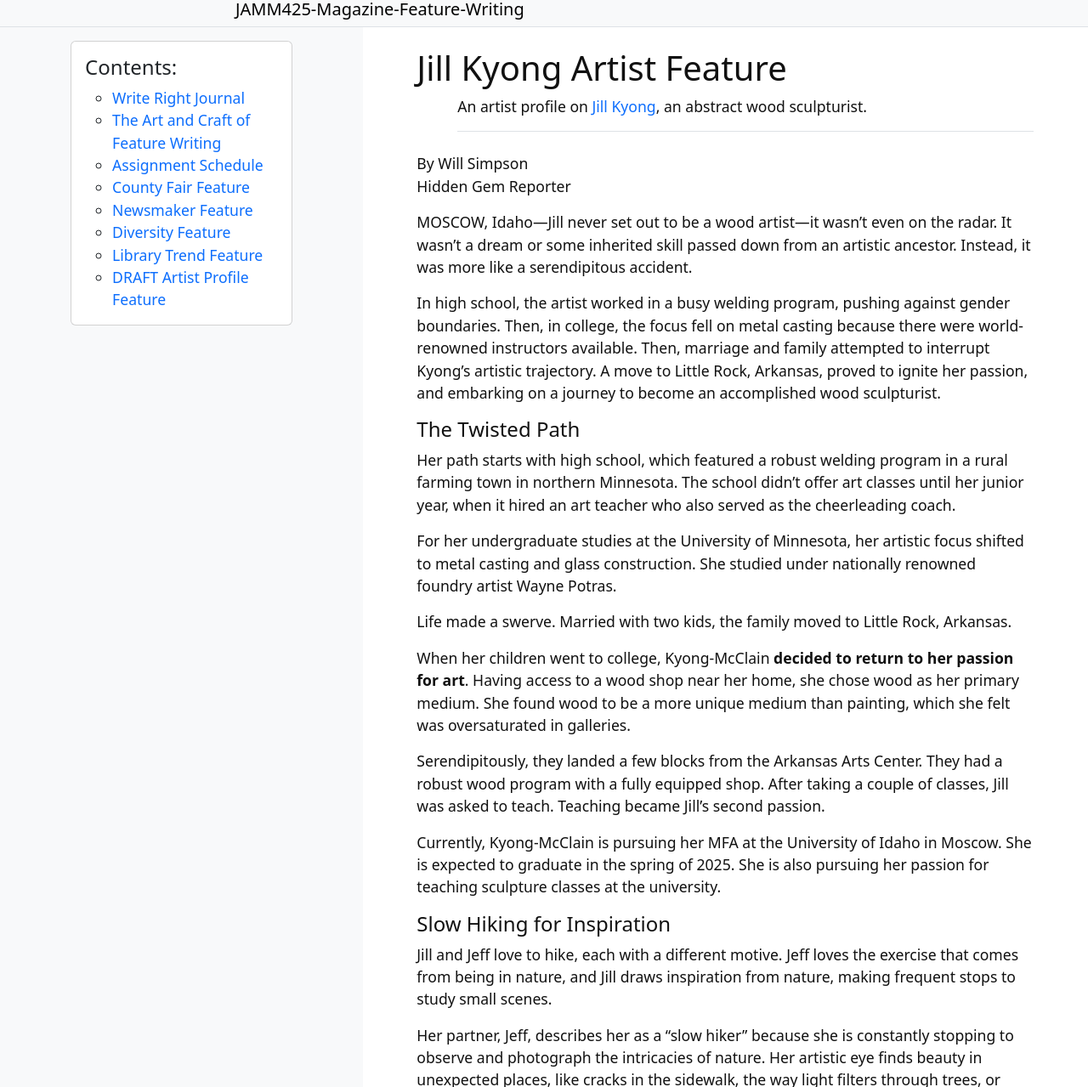
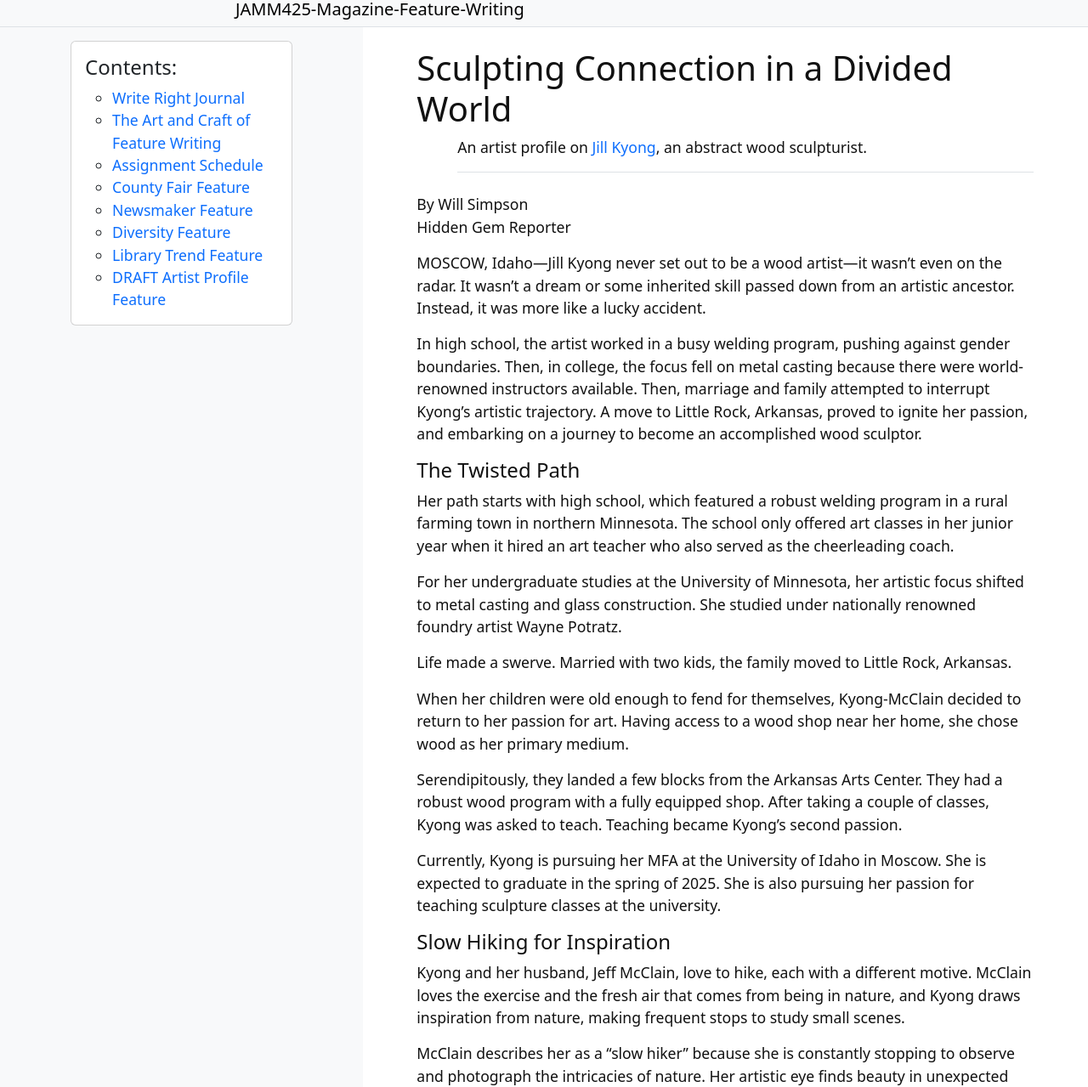
Before and after one commit to woodenzen/JAMM425-Magazine-Feature-Writing, a Jekyll site: the page built from content/8-Artist Feature.md, in a window 1280 px wide and 1400 px high, cut to the strip 121-1400 px from the top of the window. Shown: the whole strip at 85% size. Built offline with Jekyll 4.4.1, drawn with Linux system fonts in a browser that asks for light colours; some of the changed text lies outside the part shown.

```diff
--- a/content/8-Artist Feature.md
+++ b/content/8-Artist Feature.md
@@ -2,7 +2,7 @@
 UUID:      ›[[202411131528]]
 cdate:     11-13-2024 03:28 PM
 tags:       #proofing #JAMM425art #web-JAMM425
-title:       Jill Kyong Artist Feature
+title:       Sculpting Connection in a Divided World
 nav:      DRAFT Artist Profile Feature
 description: >
         An artist profile on [Jill Kyong](https://jillkyong.com/), an abstract wood sculpturist.
@@ -10,55 +10,56 @@ description: >
 By Will Simpson
 Hidden Gem Reporter
 
-MOSCOW, Idaho—Jill never set out to be a wood artist—it wasn’t even on the radar. It wasn’t a dream or some inherited skill passed down from an artistic ancestor. Instead, it was more like a serendipitous accident.
+MOSCOW, Idaho—Jill Kyong never set out to be a wood artist—it wasn’t even on the radar. It wasn’t a dream or some inherited skill passed down from an artistic ancestor. Instead, it was more like a lucky accident.
 
-In high school, the artist worked in a busy welding program, pushing against gender boundaries. Then, in college, the focus fell on metal casting because there were world-renowned instructors available. Then, marriage and family attempted to interrupt Kyong's artistic trajectory. A move to Little Rock, Arkansas, proved to ignite her passion, and embarking on a journey to become an accomplished wood sculpturist.
+In high school, the artist worked in a busy welding program, pushing against gender boundaries. Then, in college, the focus fell on metal casting because there were world-renowned instructors available. Then, marriage and family attempted to interrupt Kyong's artistic trajectory. A move to Little Rock, Arkansas, proved to ignite her passion, and embarking on a journey to become an accomplished wood sculptor.
 
 #### The Twisted Path
 
-Her path starts with high school, which featured a robust welding program in a rural farming town in northern Minnesota. The school didn't offer art classes until her junior year, when it hired an art teacher who also served as the cheerleading coach.
+Her path starts with high school, which featured a robust welding program in a rural farming town in northern Minnesota. The school only offered art classes in her junior year when it hired an art teacher who also served as the cheerleading coach.
 
-For her undergraduate studies at the University of Minnesota, her artistic focus shifted to metal casting and glass construction. She studied under nationally renowned foundry artist Wayne Potras.
+For her undergraduate studies at the University of Minnesota, her artistic focus shifted to metal casting and glass construction. She studied under nationally renowned foundry artist Wayne Potratz.
 
 Life made a swerve. Married with two kids, the family moved to Little Rock, Arkansas.
 
-When her children went to college, Kyong-McClain **decided to return to her passion for art**. Having access to a wood shop near her home, she chose wood as her primary medium. She found wood to be a more unique medium than painting, which she felt was oversaturated in galleries.
+When her children were old enough to fend for themselves, Kyong-McClain decided to return to her passion for art. Having access to a wood shop near her home, she chose wood as her primary medium.
 
-Serendipitously, they landed a few blocks from the Arkansas Arts Center. They had a robust wood program with a fully equipped shop. After taking a couple of classes, Jill was asked to teach. Teaching became Jill's second passion.
+Serendipitously, they landed a few blocks from the Arkansas Arts Center. They had a robust wood program with a fully equipped shop. After taking a couple of classes, Kyong was asked to teach. Teaching became Kyong's second passion.
 
-Currently, Kyong-McClain is pursuing her MFA at the University of Idaho in Moscow. She is expected to graduate in the spring of 2025. She is also pursuing her passion for teaching sculpture classes at the university.
+Currently, Kyong is pursuing her MFA at the University of Idaho in Moscow. She is expected to graduate in the spring of 2025. She is also pursuing her passion for teaching sculpture classes at the university.
 
 #### Slow Hiking for Inspiration
 
-Jill and Jeff love to hike, each with a different motive. Jeff loves the exercise that comes from being in nature, and Jill draws inspiration from nature, making frequent stops to study small scenes.
+Kyong and her husband, Jeff McClain, love to hike, each with a different motive. McClain loves the exercise and the fresh air that comes from being in nature, and Kyong draws inspiration from nature, making frequent stops to study small scenes.
 
-Her partner, Jeff, describes her as a "slow hiker" because she is constantly stopping to observe and photograph the intricacies of nature. Her artistic eye finds beauty in unexpected places, like cracks in the sidewalk, the way light filters through trees, or patterns in a landscape.
+McClain describes her as a "slow hiker" because she is constantly stopping to observe and photograph the intricacies of nature. Her artistic eye finds beauty in unexpected places, like cracks in the sidewalk, the way light filters through trees, or patterns in a landscape.
 
-While on a hike, "I might look back, and she's like looking down into some tree stump at something," said Jeff.
+While on a hike, "I might look back, and she's like looking down into some tree stump at something," said McClain.
 
 She doesn't just take one or two pictures but studies a fragment of the scene, a moss-filled crack in a rock, and photographs it from multiple angles and distances. This turns any hike into an all-day affair.
 
-Jeff jokingly complains about her meticulous documentation, saying, "she needs about 30 pictures of that one thing and different angles."
+McClain jokingly complains about her meticulous documentation, saying, "she needs about 30 pictures of that one thing."
 
-This attention to detail and appreciation for the subtleties of nature contrast with Jeff's desire for efficiency and forward momentum. This difference, while sometimes frustrating for Jeff, is also a testament to the artistic vision that drives Jill's work.
+This attention to detail and appreciation for the subtleties of nature contrast with McClain's desire for efficiency and forward momentum. This difference, while sometimes frustrating for McClain, is also a testament to the artistic vision that drives Kyong's work.
 
 #### Her Art
-Her pieces often convey subtle messages that invite contemplation without being overtly explicit. For example, a piece inspired by the Black Lives Matter movement and George Floyd's death features a gray box with smaller green boxes containing black and white stones. The central box holds both a black and white stone, symbolizing racial reconciliation. Kyong-McClain appreciates the idea that her art can resonate with viewers on a personal level, even if they are unaware of the underlying message.
+Her pieces often convey subtle messages that invite contemplation without being overtly explicit. For example, a piece inspired by the Black Lives Matter movement and George Floyd's death features a gray box with smaller green boxes containing black and white stones. The central box holds both a black and white stone, symbolizing racial reconciliation. Kyong appreciates the idea that her art can resonate with viewers on a personal level, even if they are unaware of the underlying message.
 
 Her art delves into the themes of nature, connection, and hope. She draws inspiration from the beauty of the natural world and seeks to bring a sense of calm and order to the chaos of modern life.
 
-#### Jeff
-Jeff describes being the designated driver on their trips to deliver and retrieve Jill’s artwork.
-He's color blind, according to Jill.
+Precise, mathematical, and geometrical are terms used to describe her sculptures.
+
+#### McClain
+McClain describes being the designated driver on their trips to deliver and retrieve Kyong’s artwork.
+He's color blind, according to Kyong.
 
 #### Ending
 
-Kyong-McClain's educational journey reflects a lifelong interest in artmaking and resourcefulness in adapting to available opportunities. She is a testament to the fact that artistic paths are not always linear and that passion, combined with practicality, can lead to a fulfilling creative career.
+Kyong’s educational journey reflects a lifelong interest in artmaking and resourcefulness in adapting to available opportunities. She is a testament to the fact that artistic paths are not always linear and that passion, combined with practicality, can lead to a fulfilling creative career.
 
 ----------------------------------
------
-## The Main Theme/Lede
 
+#### Outline
 Lede
 Nut graph
 - Life History
@@ -74,17 +75,8 @@ Nut graph
 - Intersperse descriptions of her art and her art philosophy.
   - strong contrast in color as a means of highlighting volumes and planes
 
-
-- Using wood as a medium to explore themes of separation, connection, and cultural diversity, Jill Kyong’s sculptural art offers a unique sense of calm amidst chaos.
-* Jill is a fellow woodworker, and I’ve been in a couple of local shows with her.
-* Her art is a fascinating interpretation of the natural world.
-* She started in metal casting and welding.
-* She has a sculptural background and expresses this with geometric patterns overlapping into three dimensions.
-* She has a BFA from the University of Minnesota and is working on her MFA here at the University of Idaho.
-* A long resume of participation in local and national shows.
-
-
-Title " Sculpting Connection in a Divided World"
+#### Pitch
+Title "Sculpting Connection in a Divided World"
 In a time of political and cultural chaos, Jill Kyong's story, a wood sculptor from rural Minnesota, is about finding calm amid turmoil and exploring feelings of separation and connection. Kyong fresh perspective broke the gender barriers in her education, leading to her discovery of wood as her inspiration and the rewards of creating art that represents human connection. Her work translates chaos in nature into soothing geometric patterns overlapping into three-dimensional panels that are bright with color.
 
 The story will explore her expressive use of materials and methods, focusing on how diversity, ecological themes, and cultural trends are represented in her work. She expresses her vision of nature with geometric patterns overlapping into three dimensions and uses natural and carved wooden "stones" to represent people in a scene. Now, pursuing an MFA at the University of Idaho, Kyong is preparing for her thesis exhibition, making a powerful connection between art and connection in an era when young people, especially, are feeling increasingly isolated.
```
Also changed, not shown: content/1-journal.md (+2 -2 lines).
